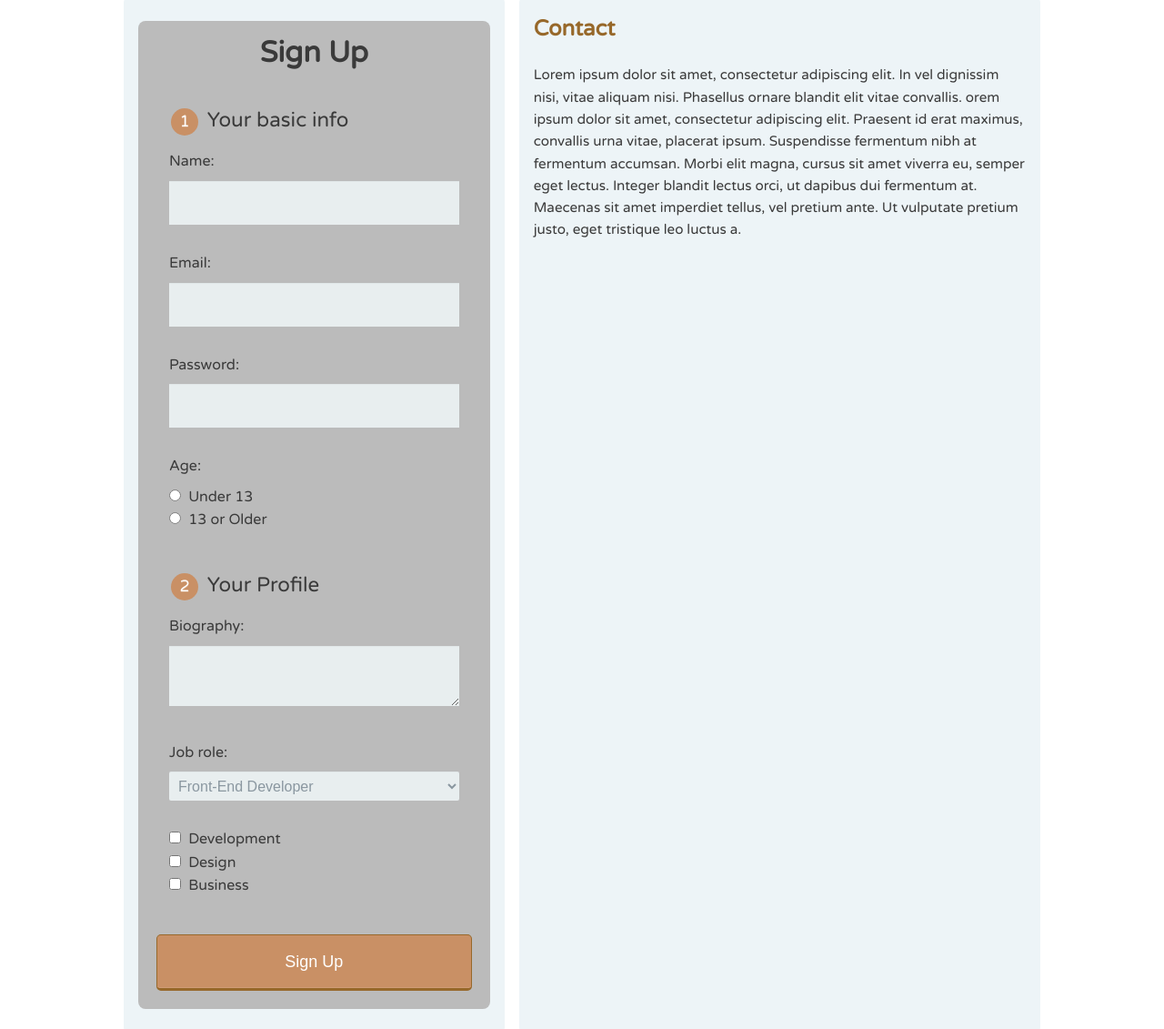
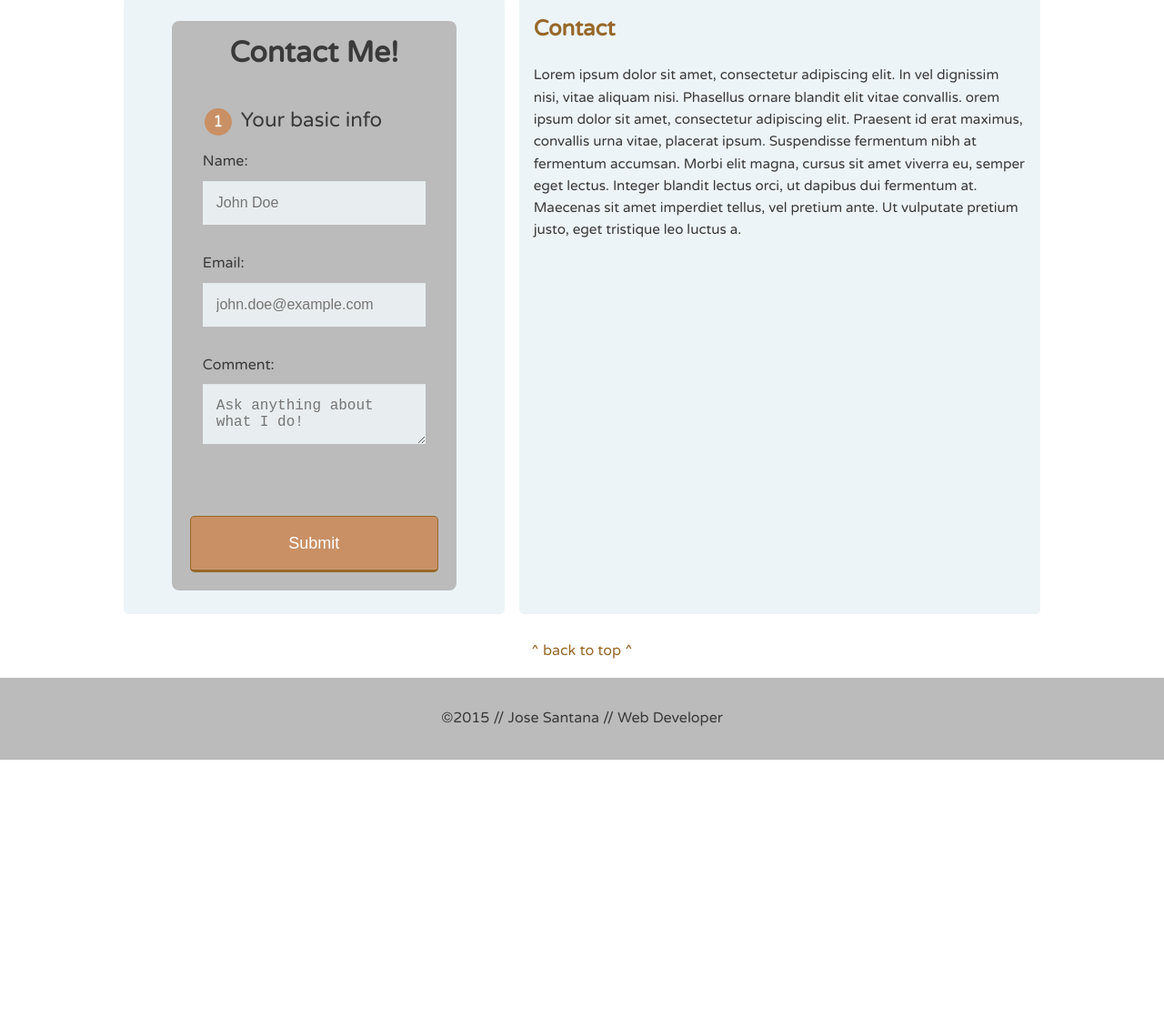
Before and after one commit to jsantana2418/website-v5, a plain HTML site: page contact.html in a window 1280 px wide. Shown: the part 691-1822 px from the top of the page at 91% size. After the commit the page ends 1526 px from the top, so only its background shows below. Drawn offline with Linux system fonts and the light colour scheme.

Commit message:
Contact Form modification
Altered some modification to the contact form

```diff
--- a/contact.html
+++ b/contact.html
@@ -56,95 +56,27 @@
 		</div>
 		<!--/.primary-->
 
+
 		<div class="secondary col">
-			<form action="contact.html" method="post">
+			<form action="https://formspree.io/j.santana2418@gmail.com" method="post">
 
-				<h1>Sign Up</h1>
+				<h1>Contact Me!</h1>
 
 				<fieldset>
 					<!-- various INPUT type fields from text to password below -->
 					<legend><span class="number">1</span> Your basic info</legend>
 					<label for="name">Name:</label>
-					<input type="text" id="name" name="user_name" />
+					<input type="text" id="name" name="user_name" placeholder="John Doe"/>
 
 					<label for="email">Email:</label>
-					<input type="email" id="email" name="user_email" />
+					<input type="email" id="email" name="user_email" placeholder="john.doe@example.com"/>
+					<!-- textarea aka comment area as commonly known as below -->
+					<label for="message">Comment:</label>
+					<textarea id="message" name="message" placeholder="Ask anything about what I do!"></textarea>
 
-					<label for="password">Password:</label>
-					<input type="password" id="password" name="user_password" />
-					<!-- radio button below -->
-					<label>Age:</label>
-					<input type="radio" id="under_13" value="under_13" name="user_age" />
-					<label for="under_13" class="light">Under 13</label>
-					<br />
-					<input type="radio" id="over_13" value="over_13" name="user_age" />
-					<label for="over_13" class="light">13 or Older</label>
-				</fieldset>
-
-				<fieldset>
-
-					<legend><span class="number">2</span> Your Profile</legend>
-					<!-- textarea aka comment area as commonly known as below -->
-					<label for="bio">Biography:</label>
-					<textarea id="bio" name="user_bio"></textarea>
-					<!-- select menu below -->
-					<label for="job">Job role:</label>
-					<select id="job" name="user_job">
-
-						<optgroup label="Web">
-							<option value="frontend_developer">
-								Front-End Developer
-							</option>
-							<option value="php_developer">
-								PHP Developer
-							</option>
-							<option value="python_developer">
-								Python Developer
-							</option>
-							<option value="rails_developer">
-								Rails Developer
-							</option>
-							<option value="web_designer">
-								Web Designer
-							</option>
-							<option value="wordpress_developer">
-								WordPress Developer
-							</option>
-
-						</optgroup>
-						<optgroup label="Mobile">
-							<option value="android_developer">
-								Android Developer
-							</option>
-							<option value="ios_developer">
-								iOS Developer
-							</option>
-							<option value="mobile_designer">
-								Mobile Designer
-							</option>
-
-						</optgroup>
-						<optgroup label="Business">
-							<option value="business_owner">
-								Business Owner
-							</option>
-							<option value="freelancer">
-								Freelancer
-							</option>
-						</optgroup </select>
-
-						<label>Interests:</label> <!-- checkbox below -->
-						<input type="checkbox" id="development" value="interest_development" name="user_interest" />
-						<label class="light" for="development">Development</label>
-						<br />
-						<input type="checkbox" id="design" value="interest_design" name="user_interest" />
-						<label class="light" for="design">Design</label>
-						<br />
-						<input type="checkbox" id="business" value="interest_business" name="user_interest" />
-						<label class="light" for="business">Business</label>
 				</fieldset>
 				<!-- submit below -->
-				<button type="submit">Sign Up</button>
+				<button type="submit">Submit</button>
 
 			</form>
 		</div>
--- a/css/base.css
+++ b/css/base.css
@@ -109,7 +109,7 @@ img {
 	margin: 0 .5em .8em;
 }
 .main-footer {
-	background: #d9e4ea;
+	background: #bbb;
 	padding: 2em 0;
 	margin-top: 30px;
 }
```
